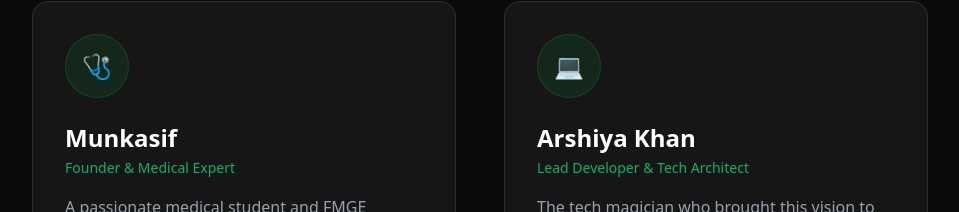
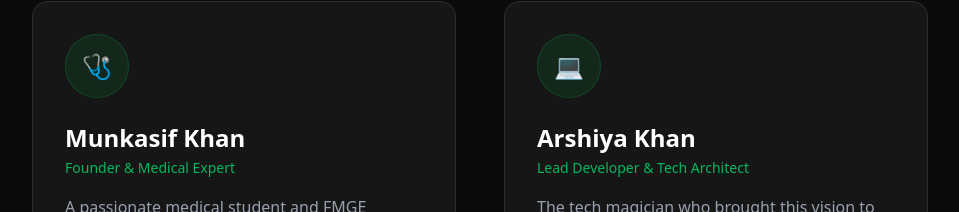
Before and after one commit to arshiyakhan1405/medwithfun, a Next.js app: page /team in a window 1280 px wide. Shown: the part 275-487 px from the top of the page, without its empty margins (160-1119 px from the left). Built offline with nearby package versions, Linux system fonts and the light colour scheme.

Commit message:
Update page.tsx

```diff
--- a/app/team/page.tsx
+++ b/app/team/page.tsx
@@ -18,7 +18,7 @@ export default function TeamPage() {
               <span className="text-2xl text-green-400">🩺</span>
             </div>
             <h3 className="text-2xl font-bold text-white group-hover:text-green-400 transition-all mb-1">
-              Munkasif
+              Munkasif Khan
             </h3>
             <p className="text-green-400/80 font-medium text-sm mb-4">
               Founder & Medical Expert
```
